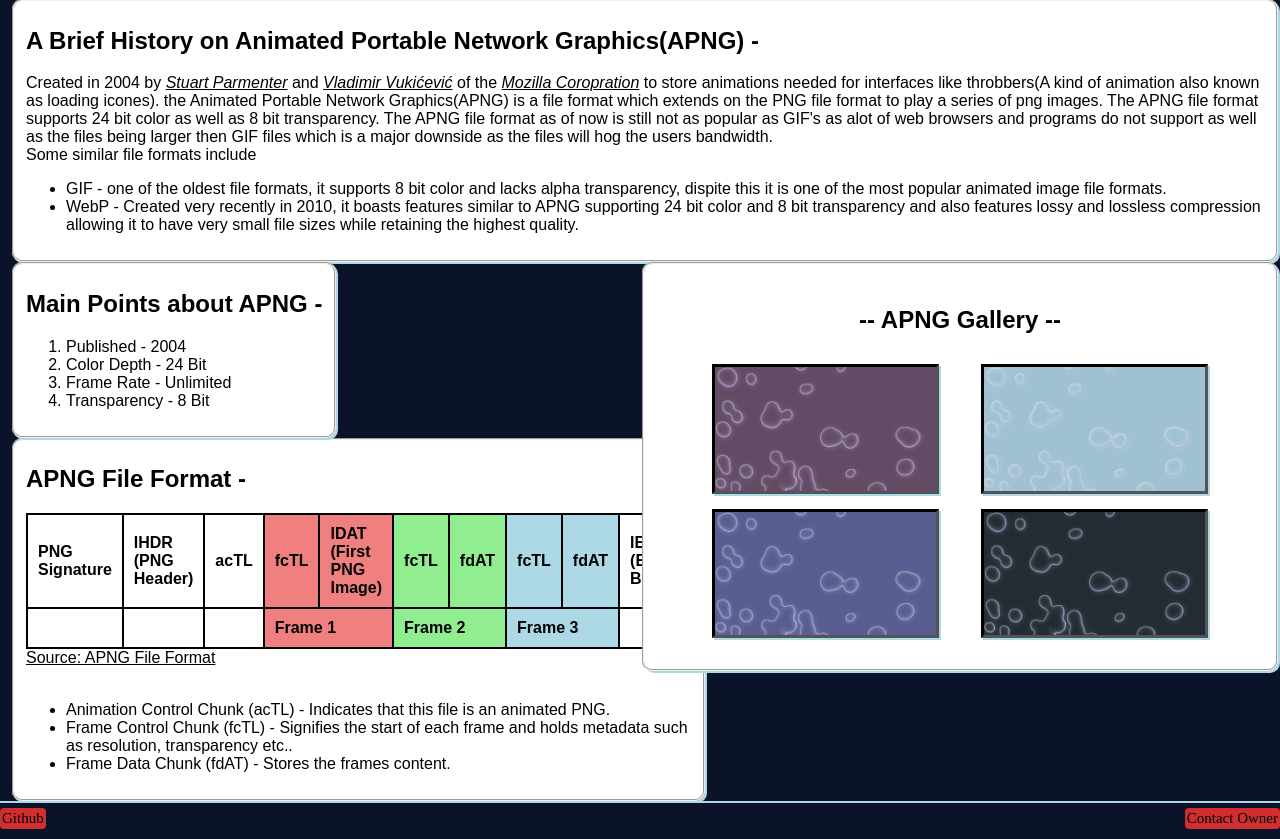
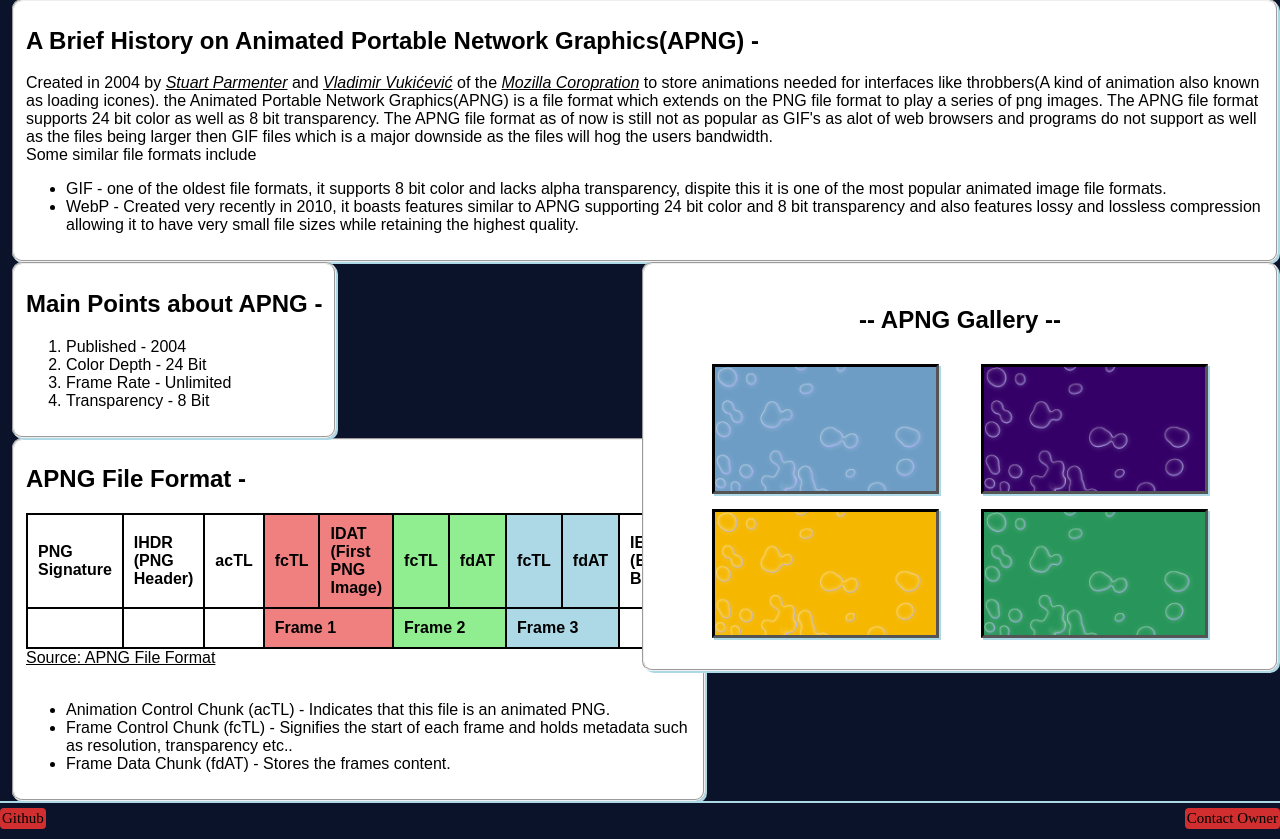
Before and after one commit to TharinS/EN-Four-Oh-Nine, a PHP site: page /html/topic.html in a window 1280 px wide. Shown: the part 102-941 px from the top of the page. Run offline with PHP 8.4, Linux system fonts and the light colour scheme.

Commit message:
changed gallery

```diff
--- a/styles/style.css
+++ b/styles/style.css
@@ -97,19 +97,19 @@ span {
 }
 
 .lava1 {
-    background-color: #634B66;
+    background-color: #6D9DC5;
 }
 
 .lava2 {
-    background-color: #A0C1D1;
+    background-color: #340068;
 }
 
 .lava3 {
-    background-color: #575D90;
+    background-color: #F5B700;
 }
 
 .lava4 {
-    background-color: #232C33;
+    background-color: #28965A;
 }
 
 
```
Also changed, not shown: styles/Images/white.png (added).
